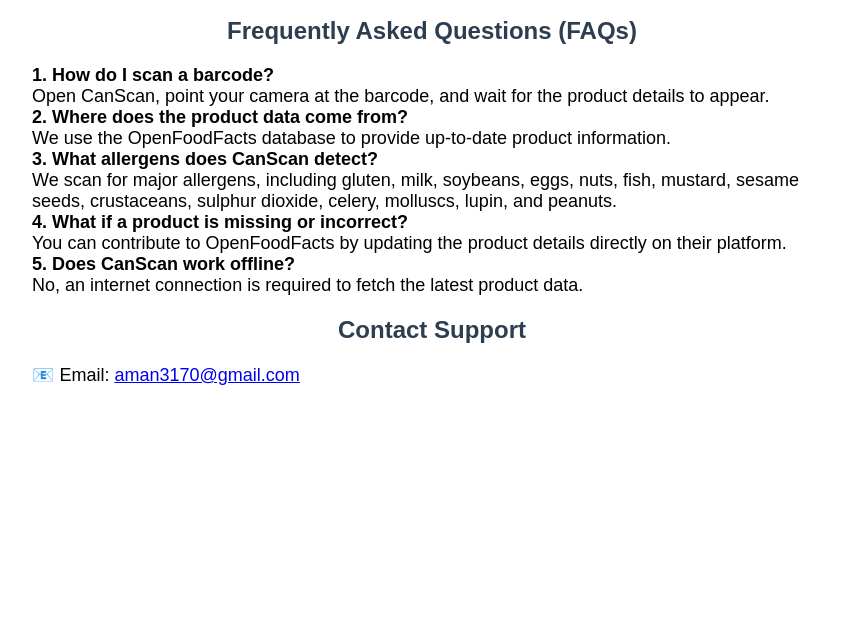
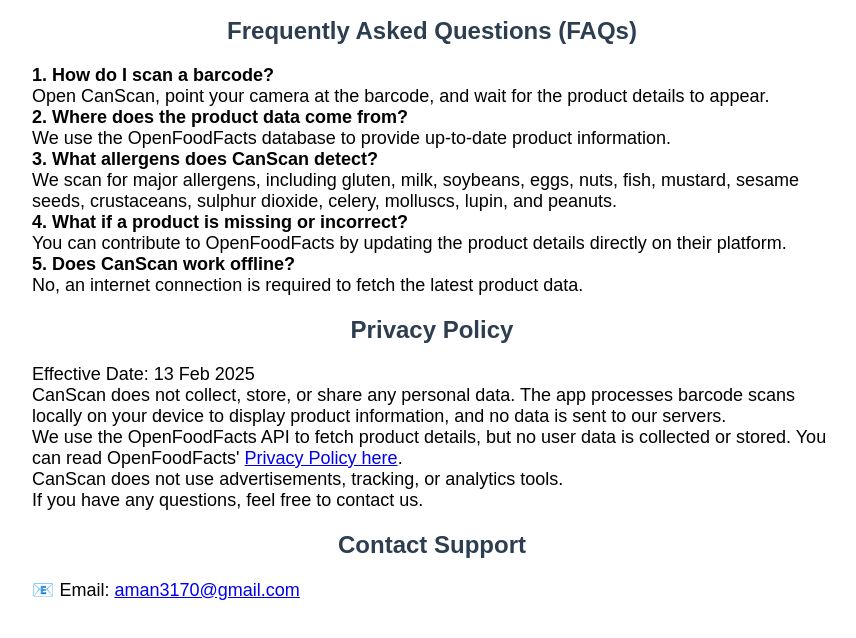
Before and after one commit to aman3170/CanScan-Support, a plain HTML site: page index.html in a window 1280 px wide. Shown: the part 164-802 px from the top of the page, without its empty margins (208-1064 px from the left). Drawn offline with Linux system fonts and the light colour scheme.

Commit message:
Update index.html

```diff
--- a/index.html
+++ b/index.html
@@ -25,6 +25,13 @@
         <li><strong>5. Does CanScan work offline?</strong><br>No, an internet connection is required to fetch the latest product data.</li>
     </ul>
 
+    <h2>Privacy Policy</h2>
+    <p>Effective Date: 13 Feb 2025</p>
+    <p>CanScan does not collect, store, or share any personal data. The app processes barcode scans locally on your device to display product information, and no data is sent to our servers.</p>
+    <p>We use the OpenFoodFacts API to fetch product details, but no user data is collected or stored. You can read OpenFoodFacts' <a href="https://world.openfoodfacts.org/terms-of-use" target="_blank">Privacy Policy here</a>.</p>
+    <p>CanScan does not use advertisements, tracking, or analytics tools.</p>
+    <p>If you have any questions, feel free to contact us.</p>
+
     <h2>Contact Support</h2>
     <p>
         📧 Email: <a href="mailto:aman3170@gmail.com">aman3170@gmail.com</a> <br>
```
